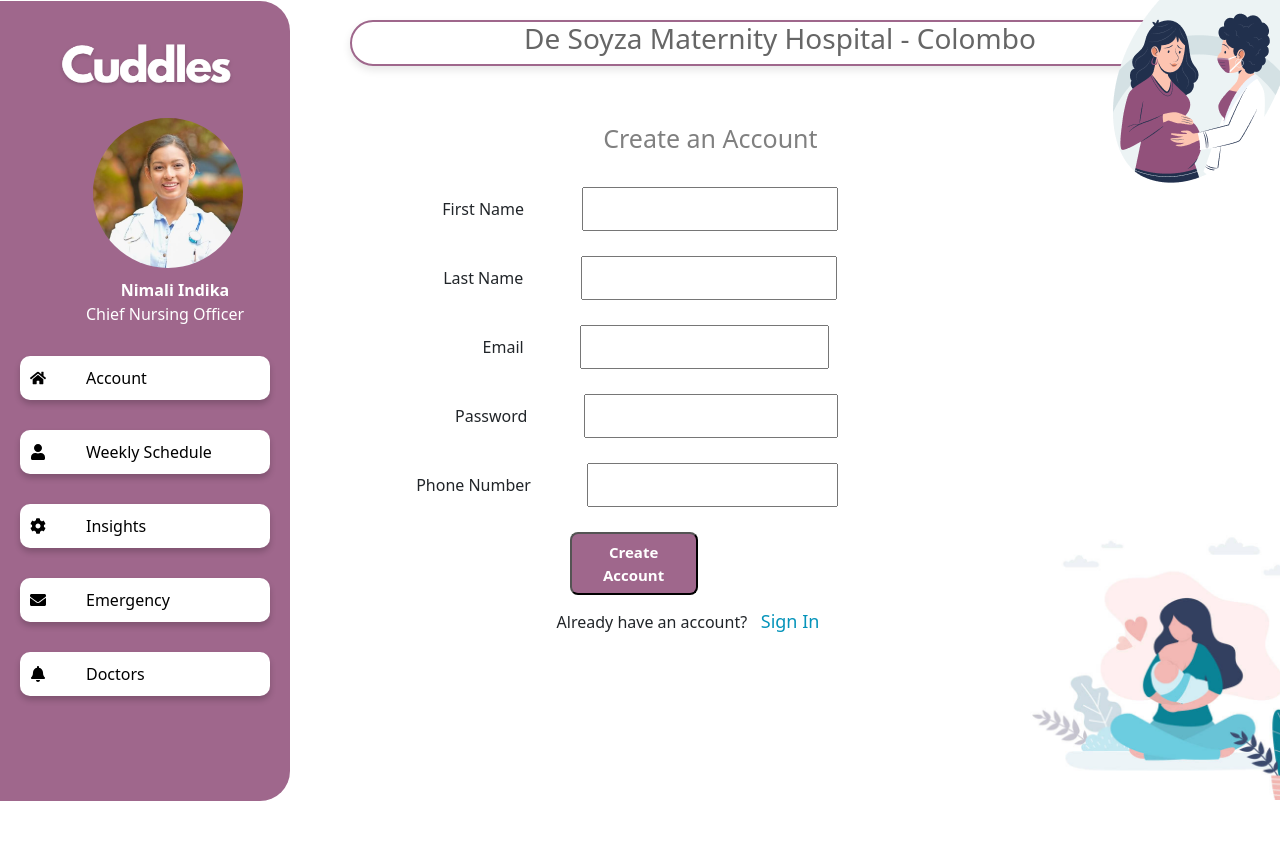
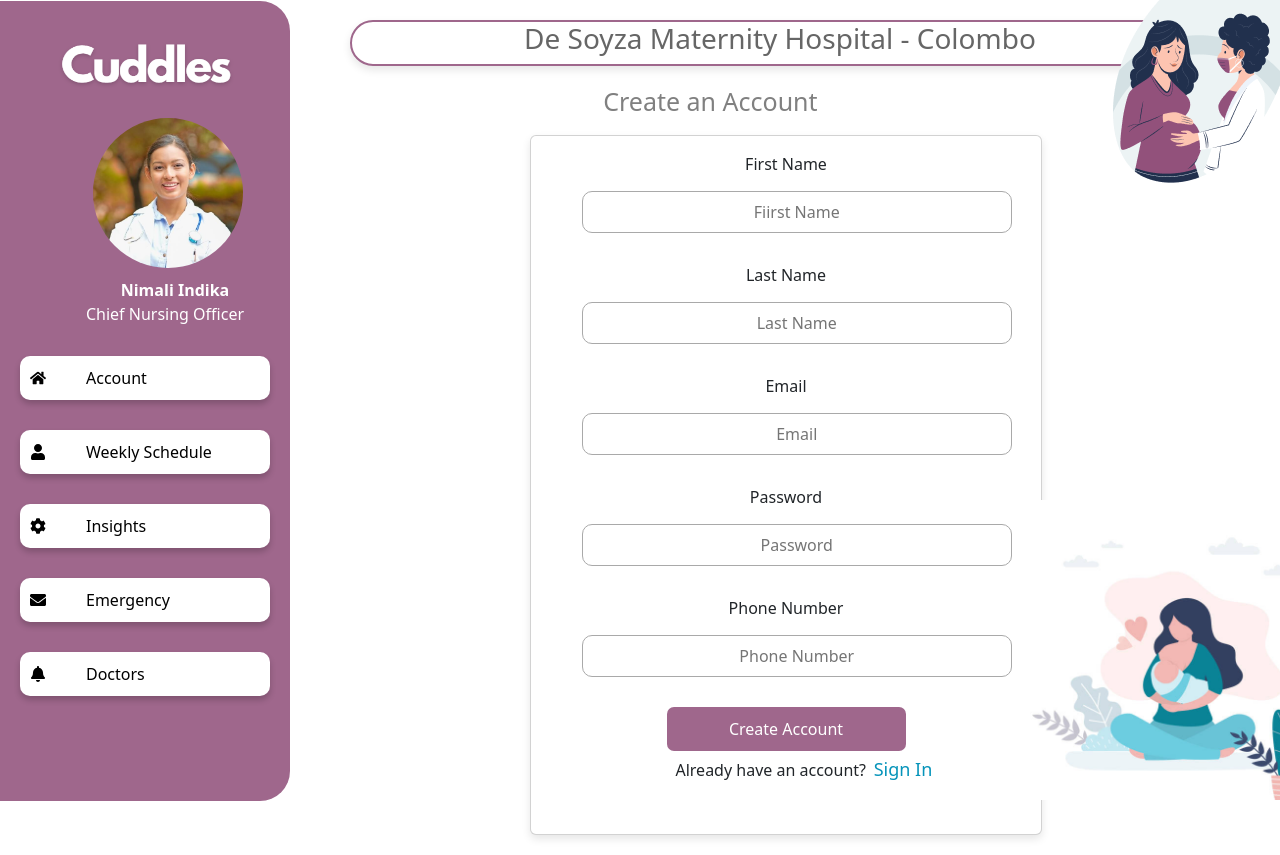
Before and after one commit to MUmaira/CuddlesWeb, a React (Create React App) app in the folder cuddles/: page /signup in a window 1280 px wide. Shown: the top 855 px of the page. Before the commit the page ends 800 px from the top, so only its background shows below. Built offline with nearby package versions, Linux system fonts and the light colour scheme; no server answers.

Commit message:
Styles Adjusted

```diff
--- a/cuddles/src/components/EmergencyForm.jsx
+++ b/cuddles/src/components/EmergencyForm.jsx
@@ -24,47 +24,47 @@
         <Card.Body style={{marginTop:"10px"}}>
         <Form>
          <Form.Group as={Row} className="mb-3">
-            <Form.Label column sm={3}>
-              Patient Name :
+            <Form.Label column sm={3} style={{textAlign:'left'}}>
+              Patient Name
             </Form.Label>
             <Col sm={9}>
-               <Form.Text> {emergencyData.userName} </Form.Text>
+               <Form.Control as='input' value={emergencyData.userName} style={{textAlign:'center'}} readOnly/>
              </Col>
          </Form.Group>
 
           <Form.Group as={Row} className="mb-3" controlId="formHorizontalPassword">
-              <Form.Label column sm={3}>
-                  Contact Number :
+              <Form.Label column sm={3} style={{textAlign:'left'}}>
+                  Contact Number
               </Form.Label>
             <Col sm={9}>
-            <Form.Text> {emergencyData.phoneNumber} </Form.Text>
+            <Form.Control as='input' value={emergencyData.phoneNumber} style={{textAlign:'center'}} readOnly />
              </Col>
            </Form.Group>
 
            <Form.Group as={Row} className="mb-3" controlId="formHorizontalPassword">
-              <Form.Label column sm={3}>
-                 Symptoms :
+              <Form.Label column sm={3} style={{textAlign:'left'}}>
+                 Symptoms
               </Form.Label>
             <Col sm={9}>
-            <Form.Text> {emergencyData.selectedReasons.join(', ')} </Form.Text>
+            <Form.Control as= 'input' value={emergencyData.selectedReasons.join(', ')} style={{textAlign:'center'}} readOnly/>
              </Col>
            </Form.Group>
 
            <Form.Group as={Row} className="mb-3" controlId="formHorizontalPassword">
-              <Form.Label column sm={3}>
-                 Additional Details :
+              <Form.Label column sm={3} style={{textAlign:'left'}}>
+                 Additional Details
               </Form.Label>
             <Col sm={9}>
-            <Form.Text> {emergencyData.additionalNotes} </Form.Text>
+            <Form.Control as="input" value={emergencyData.additionalNotes} style={{textAlign:'center'}} readOnly />
              </Col>
            </Form.Group>
 
            <Form.Group as={Row} className="mb-3" controlId="formHorizontalPassword">
-              <Form.Label column sm={3}>
-                 Recorded Time :
+              <Form.Label column sm={3} style={{textAlign:'left'}}>
+                 Recorded Time
               </Form.Label>
             <Col sm={9}>
-            <Form.Text>{timestamp.toLocaleString()}</Form.Text>
+            <Form.Control as='input' value={timestamp.toLocaleString()} style={{textAlign:'center'}} />
              </Col>
            </Form.Group>
            <Col>
--- a/cuddles/src/components/StatCard.jsx
+++ b/cuddles/src/components/StatCard.jsx
@@ -5,7 +5,7 @@
 
 const StatCard = () => {
   return (
-    <div style={{display:'flex', marginLeft:'185px', marginTop:'30px'}}>
+    <div style={{display:'flex', marginLeft:'200px', marginTop:'30px'}}>
      <Card  style={{ width: '18rem',marginLeft:"100px",marginTop:"20px",boxShadow: '4px 4px 8px rgba(0, 0, 0, 0.1)',background:"transparent",overflow:"hidden",zIndex:"2" }}>
       <Card.Body>
         <Card.Title style={{color:'#666666'}}>
--- a/cuddles/src/pages/Authentication/Login.jsx
+++ b/cuddles/src/pages/Authentication/Login.jsx
@@ -2,6 +2,7 @@
 import { useLoader } from '../../context/LoaderContext';
 import { useEffect, useState } from 'react';
 import { useNavigate } from 'react-router-dom';
+import Card from 'react-bootstrap/Card';
 import { getErrorMessage } from '../../utils/errorMessages';
 import { auth, db, doc, setDoc, getDocs } from '../../config/firebase';
 import { signInWithEmailAndPassword } from 'firebase/auth';
@@ -79,14 +80,18 @@
   return (
     <div>
     <h2 className='loginTitle'>Log into your account</h2>
+    <Card style={{ width: '40%', height:'350px', marginRight:'50px', marginLeft:'530px', marginBottom:'20px', boxShadow:'0 4px 8px rgba(0, 0, 0, 0.1)'}}>
+    <Card.Body>
     <form>
       <div className='divContainer'>
         <label className='labelText' htmlFor="email">Email</label>
+        <br/>
         <input
           type="email"
           id="email"
-          className="loginInput"
+          placeholder='Email'
           value={email}
+          style={{ width: '90%', padding: '8px', marginBottom: '30px', borderRadius:"10px", border:"1px solid #A9A9A9", textAlign:'center' }}
           onChange={(e) => {setEmail(e.target.value);
         }}
 
@@ -95,11 +100,13 @@
       </div>
       <div className='divContainer'>
         <label htmlFor="password" className='labelText'>Password</label>
+        <br/>
         <input
           type="password"
           id="password"
-          className="loginPassword"
+          placeholder='Password'
           value={password}
+          style={{ width: '90%', padding: '8px', marginBottom: '30px', borderRadius:"10px", border:"1px solid #A9A9A9", textAlign:'center' }}
           onChange={(e) => {setPassword(e.target.value);
         }}
           errorMessage={error.password}
@@ -108,10 +115,14 @@
 
       <button
         type="button"
-        className="loginButton"
         style={{
           backgroundColor: '#9F678C',
           color: 'white',
+          width:'50%',
+          padding:'10px',
+          border:'none',
+          cursor:'pointer',
+          borderRadius:'7px'
         }}
         onClick={handleLogin}
       >
@@ -119,7 +130,7 @@
       </button>
       <div className='noAccount'>
       <p>
-      Dont have an account?
+      Do not have an account?
        <span onClick={(e) => {
                         e.preventDefault();
                         navigate("/signup");
@@ -127,6 +138,8 @@
        </p>
      </div>
     </form>
+    </Card.Body>
+    </Card>
     <ToastContainer />
   </div>
   )
--- a/cuddles/src/pages/Authentication/Signup.jsx
+++ b/cuddles/src/pages/Authentication/Signup.jsx
@@ -1,6 +1,7 @@
 import {useEffect, useState} from 'react'
 import { getFirestore } from "firebase/firestore";
 import CareTaker from '../../Models/CareTaker';
+import Card from 'react-bootstrap/Card';
 import { useNavigate } from 'react-router-dom';
 import { auth, db, doc, setDoc, getDocs } from '../../config/firebase';
 import React from 'react';
@@ -154,6 +155,8 @@
     return (
         <div>
         <h2 className='regTitle'>Create an Account</h2>
+        <Card style={{ width: '40%', height:'700px', marginRight:'50px', marginLeft:'530px', marginBottom:'20px',boxShadow:'0 4px 8px rgba(0, 0, 0, 0.1)'}}>
+        <Card.Body>
         <form>
           <div className="form-group">
             <label htmlFor="firstName">First Name</label>
@@ -161,57 +164,67 @@
               type="text"
               id="firstName"
               className="regInput"
+              placeholder='Fiirst Name'
               value={firstName}
+              style={{ width: '90%', padding: '8px', marginBottom: '30px', borderRadius:"10px", border:"1px solid #A9A9A9",textAlign:'center' }}
               onChange={(e) => {setFirstName(e.target.value);
                         }}
               errorMessage={error.firstName}
             />
           </div>
-          <div className="form-group">
+          <div>
             <label htmlFor="lastName">Last Name</label>
             <input
               type="text"
               id="lastName"
               className="regInput"
+              placeholder='Last Name'
               value={lastName}
+              style={{ width: '90%', padding: '8px', marginBottom: '30px', borderRadius:"10px", border:"1px solid #A9A9A9",  textAlign:'center' }}
               onChange={(e) => {setLastName(e.target.value);
             }}
               errorMessage={error.lastName}
 
             />
           </div>
-          <div className="divContainer">
+          <div>
             <label htmlFor="email">Email</label>
             <input
               type="email"
               id="email"
               className="regInput"
+              placeholder='Email'
               value={email}
+              style={{ width: '90%', padding: '8px', marginBottom: '30px', borderRadius:"10px", border:"1px solid #A9A9A9",textAlign:'center' }}
               onChange={(e) => {setEmail(e.target.value);
             }}
 
               errorMessage={error.email}
             />
           </div>
-          <div className="passwordContainer">
+          <div>
             <label htmlFor="password">Password</label>
             <input
               type="password"
               id="password"
               className="regInput"
+              placeholder='Password'
               value={password}
+              style={{ width: '90%', padding: '8px', marginBottom: '30px', borderRadius:"10px", border:"1px solid #A9A9A9",textAlign:'center' }}
               onChange={(e) => {setPassword(e.target.value);
             }}
               errorMessage={error.password}
             />
           </div>
-          <div className="contactContainer">
+          <div>
             <label htmlFor="phoneNumber">Phone Number</label>
             <input
               type="text"
               id="phoneNumber"
               className="regInput"
+              placeholder='Phone Number'
               value={phoneNumber}
+              style={{ width: '90%', padding: '8px', marginBottom: '30px', borderRadius:"10px", border:"1px solid #A9A9A9", textAlign:'center' }}
               onChange={(e) => { setPhoneNumber(e.target.value);
             }}
              // onBlur={() => validate('phoneNumber')}
@@ -220,10 +233,15 @@
           </div>
           <button
             type="button"
-            className="regButton"
+            //className="regButton"
             style={{
               backgroundColor: '#9F678C',
               color: 'white',
+              width:'50%',
+              padding:'10px',
+              border:'none',
+              cursor:'pointer',
+              borderRadius:'7px'
             }}
             onClick={handleSignUp}
           >
@@ -238,6 +256,8 @@
          </p>
          </div>
         </form>
+        </Card.Body>
+        </Card>
         <ToastContainer />
       </div>
     )
--- a/cuddles/src/styles/Signup.css
+++ b/cuddles/src/styles/Signup.css
@@ -1,5 +1,5 @@
 .regTitle {
-    margin-top: 4.5%;
+    margin-top: 20px;
     font-size: 25px;
     margin-left: 11%;
     margin-bottom: 1.5%;
@@ -43,11 +43,8 @@
 
 .regButton{
     padding: 7px;
-    width: 10%;
     font-size: 15px;
-    margin-right: 1%;
     font-weight: bold;
-    margin-left: 0%;
     margin-top: 15px;
     cursor: pointer;
     border-radius: 8px;
```
